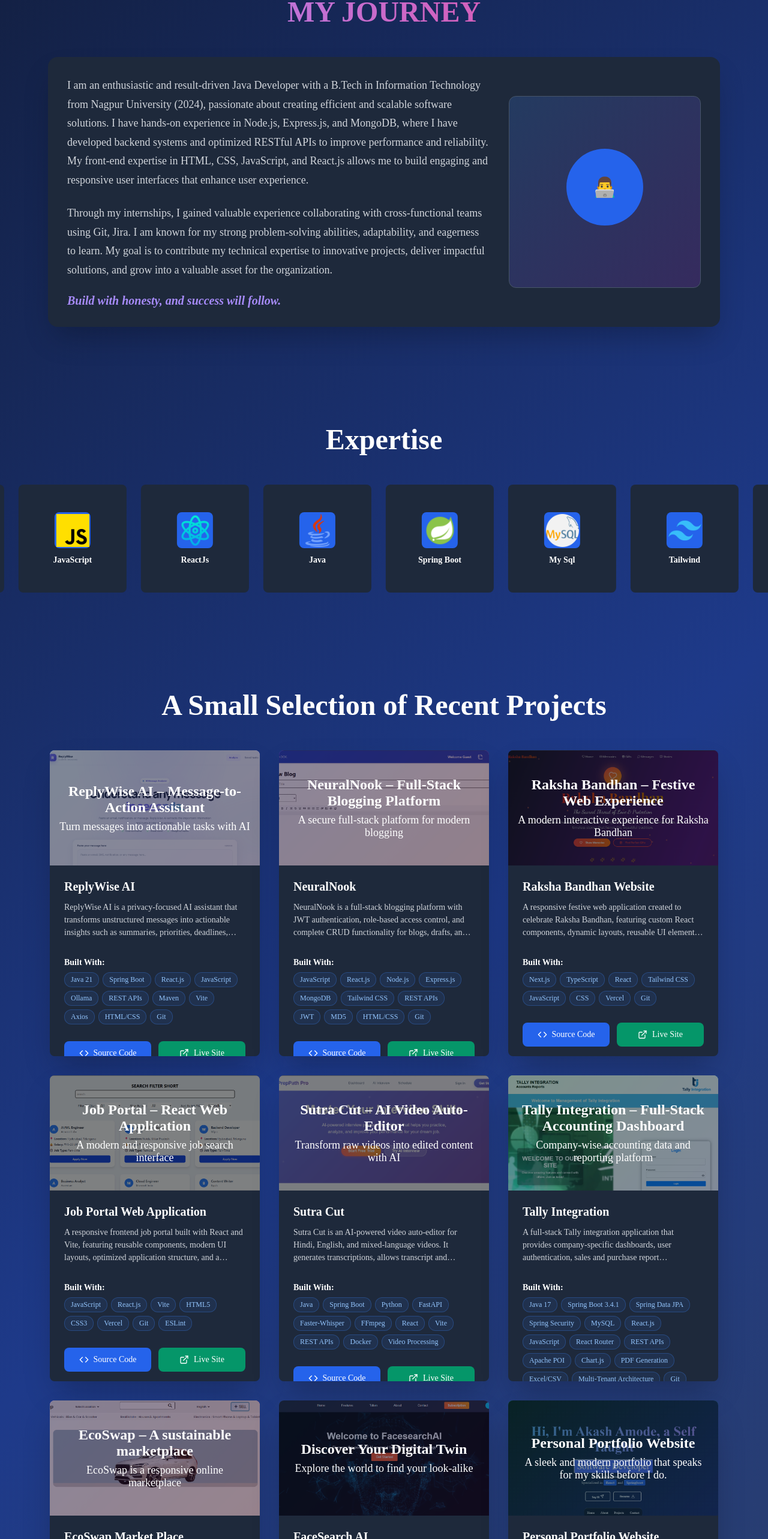
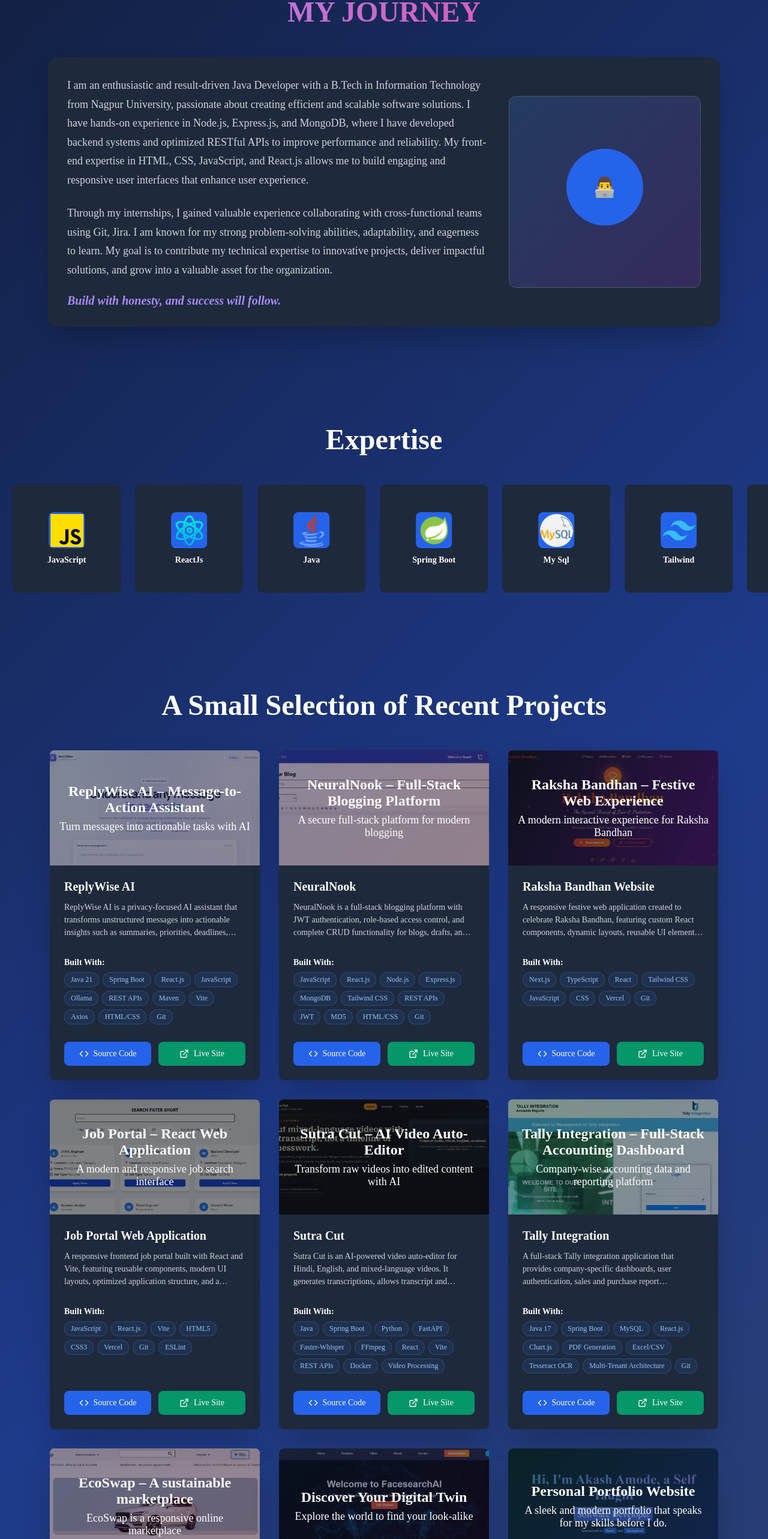
Before and after one commit to AKashAMode/Akash-Portfolio, a React (Vite) app: page / in a window 1280 px wide. Shown: the part 920-3486 px from the top of the page at 60% size. Built offline with nearby package versions, Linux system fonts and the light colour scheme.

Commit message:
fix: card size and project image size

```diff
--- a/src/Views/PortfolioPage.css
+++ b/src/Views/PortfolioPage.css
@@ -778,7 +778,7 @@
   transition: all 0.5s ease;
   box-shadow: 0 25px 50px -12px rgba(0, 0, 0, 0.25);
   width: 350px;
-  height: 510px;
+  height: 550px;
   display: flex;
   flex-direction: column;
 }
--- a/src/Views/PortfolioPage.jsx
+++ b/src/Views/PortfolioPage.jsx
@@ -9,8 +9,6 @@ import JavaIcon from "../assets/java.png";
 import SpringbootIcon from "../assets/spring-boot.png";
 import MysqlIcon from "../assets/mysql.png";
 import TelwindCssIcon from "../assets/Tailwind-CSS.png";
-import FrontEndIntCertificate from "../assets/front-end-intern.jpg";
-import JavaDevCertificate from "../assets/java-developer.jpg";
 import './PortfolioPage.css';
 import projects from '../data/projects';
 
@@ -208,7 +206,7 @@ const PortfolioPage = () => {
 
               <div className="journey-text">
                 <p className="journey-paragraph">
-                  I am an enthusiastic and result-driven Java Developer with a B.Tech in Information Technology from Nagpur University (2024), passionate about creating efficient and scalable software solutions. I have hands-on experience in Node.js, Express.js, and MongoDB, where I have developed backend systems and optimized RESTful APIs to improve performance and reliability. My front-end expertise in HTML, CSS, JavaScript, and React.js allows me to build engaging and responsive user interfaces that enhance user experience.
+                  I am an enthusiastic and result-driven Java Developer with a B.Tech in Information Technology from Nagpur University, passionate about creating efficient and scalable software solutions. I have hands-on experience in Node.js, Express.js, and MongoDB, where I have developed backend systems and optimized RESTful APIs to improve performance and reliability. My front-end expertise in HTML, CSS, JavaScript, and React.js allows me to build engaging and responsive user interfaces that enhance user experience.
                 </p>
                 <p className="journey-paragraph">
                   Through my internships, I gained valuable experience collaborating with cross-functional teams using Git, Jira. I am known for my strong problem-solving abilities, adaptability, and eagerness to learn. My goal is to contribute my technical expertise to innovative projects, deliver impactful solutions, and grow into a valuable asset for the organization.
--- a/src/data/projects.js
+++ b/src/data/projects.js
@@ -7,6 +7,8 @@ import ReplyWiseProject from "../assets/ReplyWiseProject/ReplyWiseAI.png";
 import NeuralNook from "../assets/NeuralNookProject/NeuralNook.png";
 import RakshaBandhan from "../assets/RakshaBandhanWebsite/RakshaBandhanWebsite.png";
 import JobPortal from "../assets/JobPortalApp/JobPortalWeb.png";
+import SutraCut from "../assets/SutraCutProject/SutraCut.png";
+
 
  const projects = [
 
@@ -113,7 +115,7 @@ import JobPortal from "../assets/JobPortalApp/JobPortalWeb.png";
     tagline: 'Transform raw videos into edited content with AI',
     sourceUrl: '',
     liveUrl: '',
-    image: AiInterview,
+    image: SutraCut,
     skills: [
       'Java',
       'Spring Boot',
@@ -141,18 +143,13 @@ import JobPortal from "../assets/JobPortalApp/JobPortalWeb.png";
     image: TallyIntegration,
     skills: [
       'Java 17',
-      'Spring Boot 3.4.1',
-      'Spring Data JPA',
-      'Spring Security',
+      'Spring Boot',
       'MySQL',
       'React.js',
-      'JavaScript',
-      'React Router',
-      'REST APIs',
-      'Apache POI',
       'Chart.js',
       'PDF Generation',
       'Excel/CSV',
+      'Tesseract OCR',
       'Multi-Tenant Architecture',
       'Git'
     ]
```
